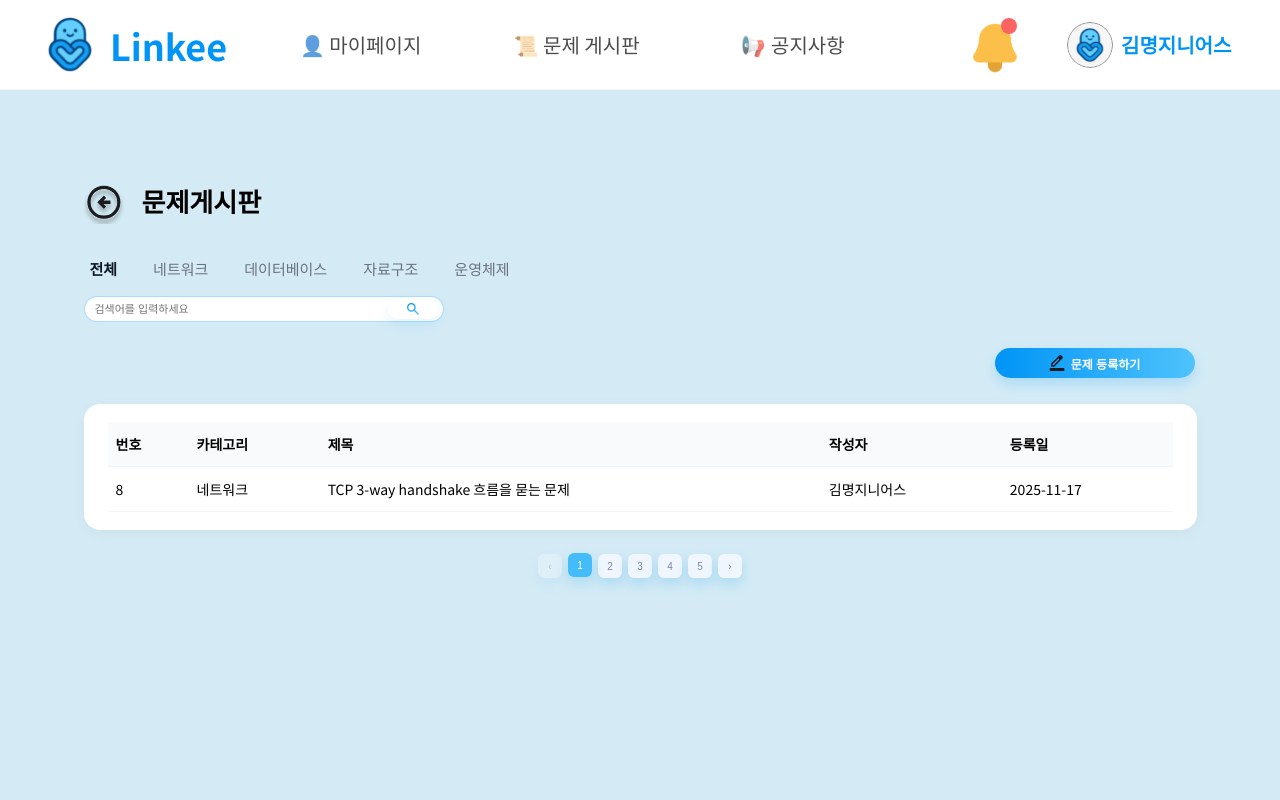
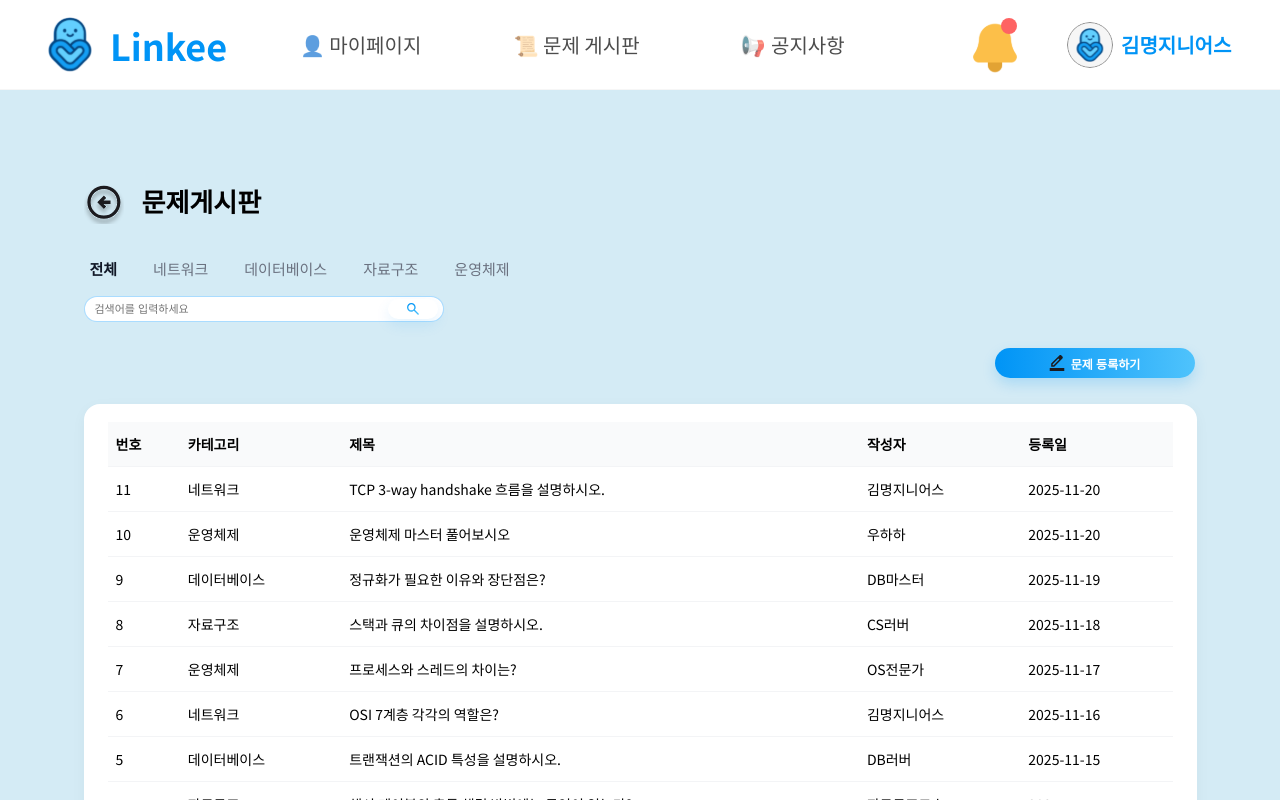
Before and after one commit to Linkee-Project/Linkee-Front-Vue, a Vue app in the folder Linkee-front/Linkee-front-vue/: page /problem in a window 1280 px wide. Built offline with nearby package versions, Linux system fonts and the light colour scheme.

Commit message:
feat : 문제게시판 수정 중..

```diff
--- a/Linkee-front/Linkee-front-vue/src/views/problem-view/ProblemListView.vue
+++ b/Linkee-front/Linkee-front-vue/src/views/problem-view/ProblemListView.vue
@@ -3,7 +3,7 @@
     <div class="page-inner">
       <!-- 제목 -->
       <header class="problem-header">
-        <button class="back-btn">
+        <button class="back-btn" @click="goBack">
           <img class="back-icon" :src="problemBackIcon" alt="뒤로 가기" />
         </button>
         <h1 class="page-title">문제게시판</h1>
@@ -11,16 +11,23 @@
 
       <!-- 카테고리 탭 -->
       <nav class="category-tabs">
-        <button class="tab is-active">전체</button>
-        <button class="tab">네트워크</button>
-        <button class="tab">데이터베이스</button>
-        <button class="tab">자료구조</button>
-        <button class="tab">운영체제</button>
+        <button
+            v-for="cat in categories"
+            :key="cat"
+            class="tab"
+            :class="{ 'is-active': selectedCategory === cat }"
+            @click="changeCategory(cat)"
+        >
+          {{ cat }}
+        </button>
       </nav>
 
       <!-- 검색 -->
       <div class="search-row">
-        <SearchForm />
+        <SearchForm
+            v-model="searchKeyword"
+            @search="onSearch"
+        />
       </div>
 
       <!-- 등록 버튼 -->
@@ -44,12 +51,25 @@
           </tr>
           </thead>
           <tbody>
-          <tr>
-            <td>8</td>
-            <td>네트워크</td>
-            <td>TCP 3-way handshake 흐름을 묻는 문제</td>
-            <td>김명지니어스</td>
-            <td>2025-11-17</td>
+          <!-- 데이터 있을 때 -->
+          <tr
+              v-for="problem in paginatedProblems"
+              :key="problem.id"
+              class="problem-row"
+              @click="goDetail(problem.id)"
+          >
+            <td>{{ problem.id }}</td>
+            <td>{{ problem.category }}</td>
+            <td>{{ problem.title }}</td>
+            <td>{{ problem.writer }}</td>
+            <td>{{ formatDate(problem.createdAt) }}</td>
+          </tr>
+
+          <!-- 데이터 없을 때 -->
+          <tr v-if="paginatedProblems.length === 0">
+            <td colspan="5" style="text-align: center; padding: 20px;">
+              등록된 문제가 없습니다.
+            </td>
           </tr>
           </tbody>
         </table>
@@ -66,10 +86,10 @@
   </div>
 </template>
 
+<script setup>
+import { ref, computed, watch } from 'vue'
+import { useRouter } from 'vue-router'
 
-<script setup>
-import { ref } from 'vue'
-import { useRoute, useRouter } from 'vue-router'
 import SearchForm from '@/components/base/form/SearchForm.vue'
 import BaseButton from '@/components/base/button/BaseButton.vue'
 import PaginationButton from '@/components/base/button/PaginationButton.vue'
@@ -78,9 +98,98 @@ import PaginationButton from '@/components/base/button/PaginationButton.vue'
 import problemBackIcon from '@/assets/problem_back_icon.svg'
 import problemCreateIcon from '@/assets/problem_create_icon.svg'
 
-// pagination
+// 카테고리
+const categories = ['전체', '네트워크', '데이터베이스', '자료구조', '운영체제']
+const selectedCategory = ref('전체')
+
+// 검색 키워드
+const searchKeyword = ref('')
+
+// 페이지 상태
 const page = ref(1)
-const totalPages = ref(5)
+const size = ref(10)
+
+
+const allProblems = ref([
+  {
+    id: 11,
+    category: '네트워크',
+    title: 'TCP 3-way handshake 흐름을 설명하시오.',
+    writer: '김명지니어스',
+    createdAt: '2025-11-20'
+  },
+  {
+    id: 10,
+    category: '운영체제',
+    title: '운영체제 마스터 풀어보시오',
+    writer: '우하하',
+    createdAt: '2025-11-20'
+  },
+  {
+    id: 9,
+    category: '데이터베이스',
+    title: '정규화가 필요한 이유와 장단점은?',
+    writer: 'DB마스터',
+    createdAt: '2025-11-19'
+  },
+  {
+    id: 8,
+    category: '자료구조',
+    title: '스택과 큐의 차이점을 설명하시오.',
+    writer: 'CS러버',
+    createdAt: '2025-11-18'
+  },
+  {
+    id: 7,
+    category: '운영체제',
+    title: '프로세스와 스레드의 차이는?',
+    writer: 'OS전문가',
+    createdAt: '2025-11-17'
+  },
+  {
+    id: 6,
+    category: '네트워크',
+    title: 'OSI 7계층 각각의 역할은?',
+    writer: '김명지니어스',
+    createdAt: '2025-11-16'
+  },
+  {
+    id: 5,
+    category: '데이터베이스',
+    title: '트랜잭션의 ACID 특성을 설명하시오.',
+    writer: 'DB러버',
+    createdAt: '2025-11-15'
+  },
+  {
+    id: 4,
+    category: '자료구조',
+    title: '해시 테이블의 충돌 해결 방법에는 무엇이 있는가?',
+    writer: '자료구조고수',
+    createdAt: '2025-11-14'
+  },
+  {
+    id: 3,
+    category: '운영체제',
+    title: 'Deadlock의 발생 조건을 설명하시오.',
+    writer: 'OS마스터',
+    createdAt: '2025-11-13'
+  },
+  {
+    id: 2,
+    category: '네트워크',
+    title: 'HTTP와 HTTPS 차이점은?',
+    writer: '웹개발자',
+    createdAt: '2025-11-12'
+  },
+  {
+    id: 1,
+    category: '자료구조',
+    title: '시간 복잡도 Big-O 표기법을 설명하시오.',
+    writer: 'CS학생',
+    createdAt: '2025-11-11'
+  },
+
+])
 
 const router = useRouter()
 
@@ -88,6 +197,74 @@ const goCreate = () => {
   router.push({ name: 'ProblemCreate' })
 }
 
+const goDetail = (id) => {
+  router.push({
+    name: 'ProblemDetail',
+    params: { id },
+  })
+}
+
+const goBack = () => {
+  router.back()
+}
+
+// 날짜 포맷 (yyyy-MM-dd 형태 유지)
+const formatDate = (dateStr) => {
+  if (!dateStr) return ''
+  return dateStr.slice(0, 10)
+}
+
+// 카테고리 + 검색으로 필터링
+const filteredProblems = computed(() => {
+  const kw = searchKeyword.value.trim().toLowerCase()
+
+  return allProblems.value.filter((p) => {
+    // 카테고리 필터
+    const matchCategory =
+        selectedCategory.value === '전체' ||
+        p.category === selectedCategory.value
+
+    // 검색 필터 (제목 + 작성자)
+    const matchKeyword =
+        kw === '' ||
+        p.title.toLowerCase().includes(kw) ||
+        p.writer.toLowerCase().includes(kw)
+
+    return matchCategory && matchKeyword
+  })
+})
+
+
+const totalPages = computed(() => {
+  return Math.max(1, Math.ceil(filteredProblems.value.length / size.value))
+})
+
+
+const paginatedProblems = computed(() => {
+  const start = (page.value - 1) * size.value
+  const end = start + size.value
+  return filteredProblems.value.slice(start, end)
+})
+
+
+const changeCategory = (cat) => {
+  if (selectedCategory.value === cat) return
+  selectedCategory.value = cat
+  page.value = 1
+}
+
+// 검색 이벤트 처리
+const onSearch = (keyword) => {
+  searchKeyword.value = keyword?.trim?.() ?? ''
+  page.value = 1
+}
+
+// 필터 결과가 줄어서 현재 page가 범위를 넘어가면 보정
+watch(filteredProblems, () => {
+  if (page.value > totalPages.value) {
+    page.value = 1
+  }
+})
 </script>
 
 <style scoped>
@@ -131,12 +308,9 @@ const goCreate = () => {
 .back-icon {
   width: 40px;
   height: 40px;
-
   position: relative;
   top: 2px;
 }
-
-
 
 /* 카테고리 탭 */
 .category-tabs {
@@ -163,7 +337,6 @@ const goCreate = () => {
   max-width: 360px;
   margin-bottom: 24px;
 }
-/* searchForm 설정 problem 에서는 다르게 적용하기 위해 추가 (왼쪽 정렬 필요) */
 .search-row :deep(.search-form) {
   justify-content: flex-start;
   margin-left: 0;
@@ -212,6 +385,13 @@ const goCreate = () => {
   background: #f9fafb;
   font-weight: 600;
 }
+.problem-row {
+  cursor: pointer;
+}
+
+.problem-row:hover {
+  background: #f9fafb;
+}
 
 /* 페이징 */
 .pagination-row {
@@ -225,6 +405,7 @@ const goCreate = () => {
   color: #fff;
   border-color: transparent;
 }
+
 /* ------------------- 반응형 영역 ------------------- */
 
 /* 태블릿 이하 (<= 1024px) */
@@ -256,7 +437,6 @@ const goCreate = () => {
     padding: 0 12px;
   }
 
-
   .problem-header {
     gap: 8px;
     margin-bottom: 16px;
@@ -266,7 +446,6 @@ const goCreate = () => {
     font-size: 20px;
   }
 
-  /* 카테고리 탭: 글자 조금 줄이고 줄 바꿈 허용 */
   .category-tabs {
     flex-wrap: wrap;
     gap: 16px;
@@ -277,7 +456,6 @@ const goCreate = () => {
     font-size: 14px;
   }
 
-  /* 검색창 폭 100% 사용 */
   .search-row {
     max-width: 100%;
     margin-bottom: 16px;
@@ -291,18 +469,15 @@ const goCreate = () => {
     width: 100%;
   }
 
-  /* 등록 버튼 여백 줄이기 */
   .action-row {
     margin-bottom: 16px;
   }
 
-  /* 카드 안 패딩 줄이기 */
   .problem-list-card {
     padding: 12px 12px;
     border-radius: 12px;
   }
 
-  /* 테이블 폰트 더 줄이기 */
   .problem-table th,
   .problem-table td {
     padding: 8px 4px;
```
